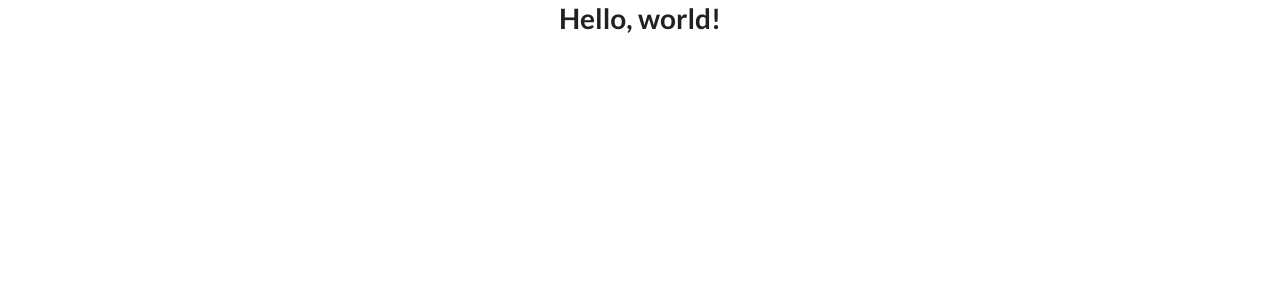
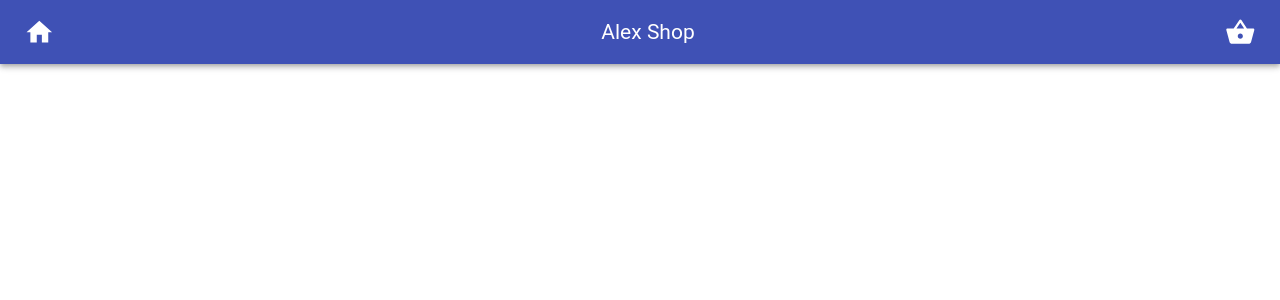
Before and after one commit to AlexKomanov/shop-with-products-redux, a React (Create React App) app: page / in a window 1280 px wide. Shown: the top 300 px of the page. Built offline with nearby package versions, Linux system fonts and the light colour scheme.

Commit message:
Adding new components and refactoring

```diff
--- a/src/App.js
+++ b/src/components/app-component/App.jsx
@@ -1,9 +1,10 @@
+import Header from '../header-component/Header';
 import './App.css';
 
 function App() {
   return (
     <div className="App">
-      <h1>Hello, world!</h1>
+      <Header />
     </div>
   );
 }
--- /dev/null
+++ b/src/components/header-component/Header.jsx
@@ -0,0 +1,45 @@
+import React from 'react';
+import { makeStyles } from '@material-ui/core/styles';
+import AppBar from '@material-ui/core/AppBar';
+import Toolbar from '@material-ui/core/Toolbar';
+import Typography from '@material-ui/core/Typography';
+import Button from '@material-ui/core/Button';
+import IconButton from '@material-ui/core/IconButton';
+import HomeIcon from '@material-ui/icons/Home';
+import ShoppingBasketIcon from '@material-ui/icons/ShoppingBasket';
+
+const Header = () => {
+
+    const useStyles = makeStyles((theme) => ({
+        root: {
+          flexGrow: 1,
+        },
+        menuButton: {
+          marginRight: theme.spacing(2),
+        },
+        title: {
+          flexGrow: 1,
+        },
+      }));
+
+      const classes = useStyles();
+      return (
+        <div className={classes.root}>
+          <AppBar position="static">
+            <Toolbar>
+              <IconButton edge="start" className={classes.menuButton} color="inherit" aria-label="home">
+                <HomeIcon fontSize="large" />
+              </IconButton>
+              <Typography variant="h5" className={classes.title}>
+                Alex Shop
+              </Typography>
+              <IconButton edge="end" color="inherit" aria-label="basket">
+                  <ShoppingBasketIcon fontSize="large" />
+              </IconButton>
+            </Toolbar>
+          </AppBar>
+        </div>
+      );
+};
+
+export default Header;
--- a/src/index.js
+++ b/src/index.js
@@ -1,11 +1,15 @@
 import React from 'react';
 import ReactDOM from 'react-dom';
 import './index.css';
-import App from './App';
+import App from './components/app-component/App';
+import { Provider } from 'react-redux';
+import store from './redux/store';
 
 ReactDOM.render(
   <React.StrictMode>
+    <Provider store={store}>
     <App />
+    </Provider>
   </React.StrictMode>,
   document.getElementById('root')
 );
--- /dev/null
+++ b/src/redux/constants/action-types.js
@@ -0,0 +1,6 @@
+
+export const ActionTypes = {
+    SET_PRODUCTS: "SET_PRODUCTS",
+    SELECTED_PRODUCT: "SELECTED_PRODUCT",
+    REMOVE_SELECTED_PRODUCT: "REMOVE_SELECTED_PRODUCT",
+}
--- /dev/null
+++ b/src/redux/reducers/productReducer.js
@@ -0,0 +1,20 @@
+import { ActionTypes } from "../constants/action-types";
+
+const initialState = {
+  products: [
+    {
+      id: 1,
+      title: "Product 1",
+      category: "Category 1",
+    },
+  ],
+};
+
+export const productReducer = (state = initialState, { type, payload }) => {
+  switch (type) {
+    case ActionTypes.SET_PRODUCTS:
+      return state;
+    default:
+      return state;
+  }
+};
--- /dev/null
+++ b/src/redux/reducers/reducers.js
@@ -0,0 +1,8 @@
+import { combineReducers } from 'redux';
+import { productReducer } from './productReducer';
+
+const reducers = combineReducers({
+    allProducts: productReducer,
+});
+
+export default reducers;
--- /dev/null
+++ b/src/redux/store.js
@@ -0,0 +1,7 @@
+import { createStore } from 'redux';
+import reducers from './reducers/reducers';
+
+
+const store = createStore(reducers, {});
+
+export default store;
```
Also changed, not shown: src/components/product-component/Product.jsx (added, +10 -0 lines), src/components/product-detail-component/ProductDetail.jsx (added, +10 -0 lines), src/components/products-component/Products.jsx (added, +11 -0 lines), src/redux/actions/productActions.js (added, +15 -0 lines), src/components/app-component/App.css (renamed from src/App.css).
